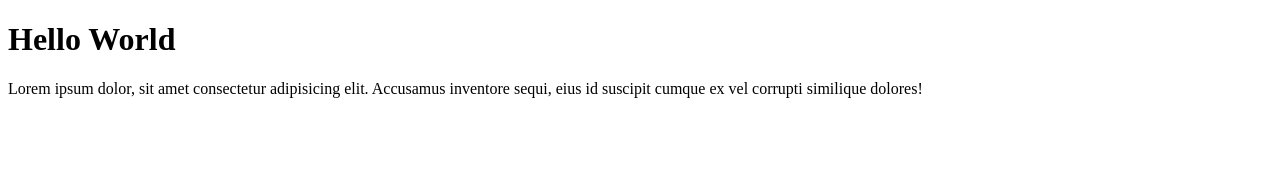
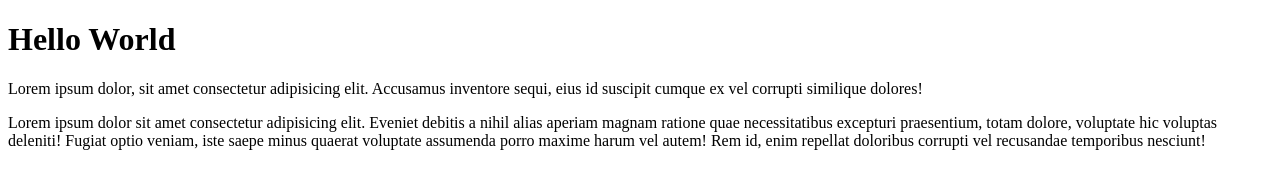
Before and after one commit to Cehwin/cehwin-test-clone, a plain HTML site: page index.html in a window 1280 px wide. Drawn offline with Linux system fonts and the light colour scheme.

Commit message:
menambahkan lorem 2 pada index html

```diff
--- a/index.html
+++ b/index.html
@@ -10,6 +10,7 @@
 
         <h1>Hello World</h1>
         <p>Lorem ipsum dolor, sit amet consectetur adipisicing elit. Accusamus inventore sequi, eius id suscipit cumque ex vel corrupti similique dolores!</p>
+        <p>Lorem ipsum dolor sit amet consectetur adipisicing elit. Eveniet debitis a nihil alias aperiam magnam ratione quae necessitatibus excepturi praesentium, totam dolore, voluptate hic voluptas deleniti! Fugiat optio veniam, iste saepe minus quaerat voluptate assumenda porro maxime harum vel autem! Rem id, enim repellat doloribus corrupti vel recusandae temporibus nesciunt!</p>
 
         <script src="script.js"></script>
 </body>
```
